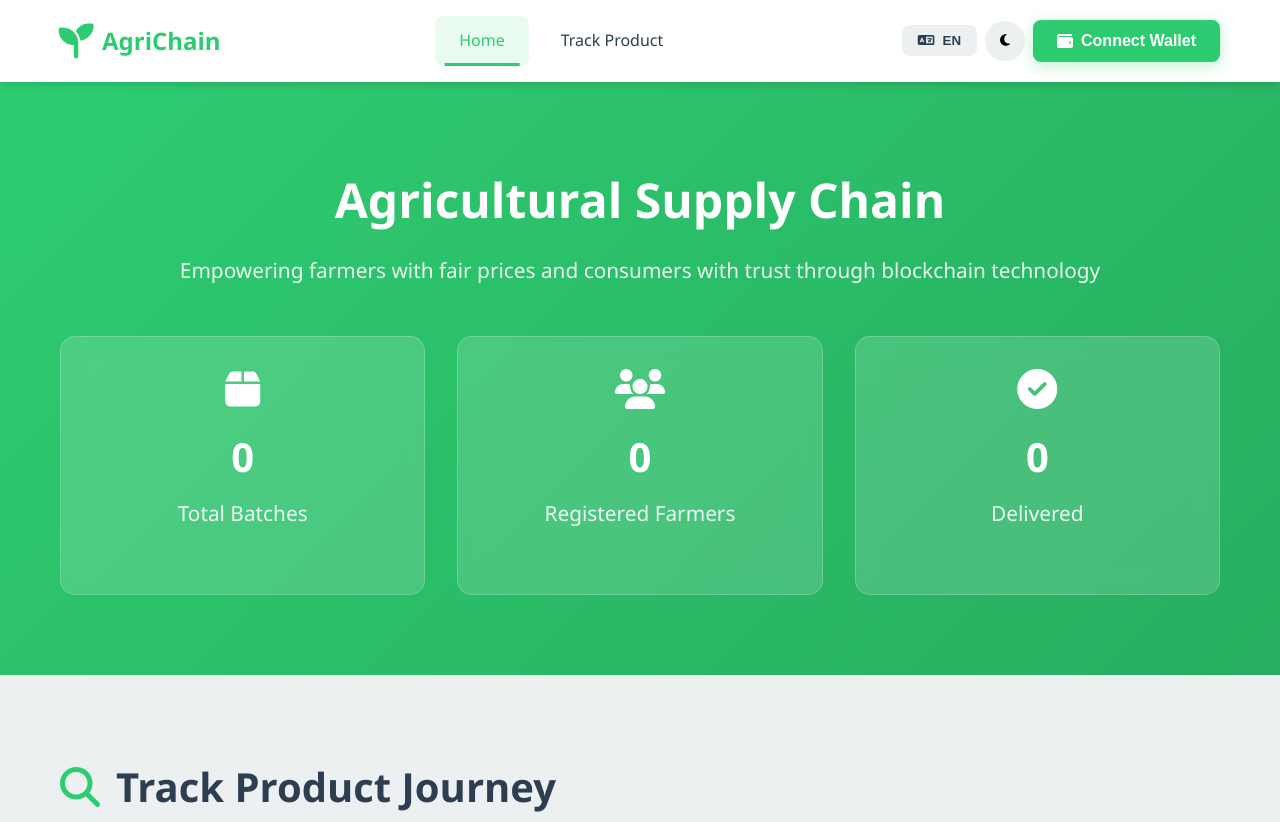
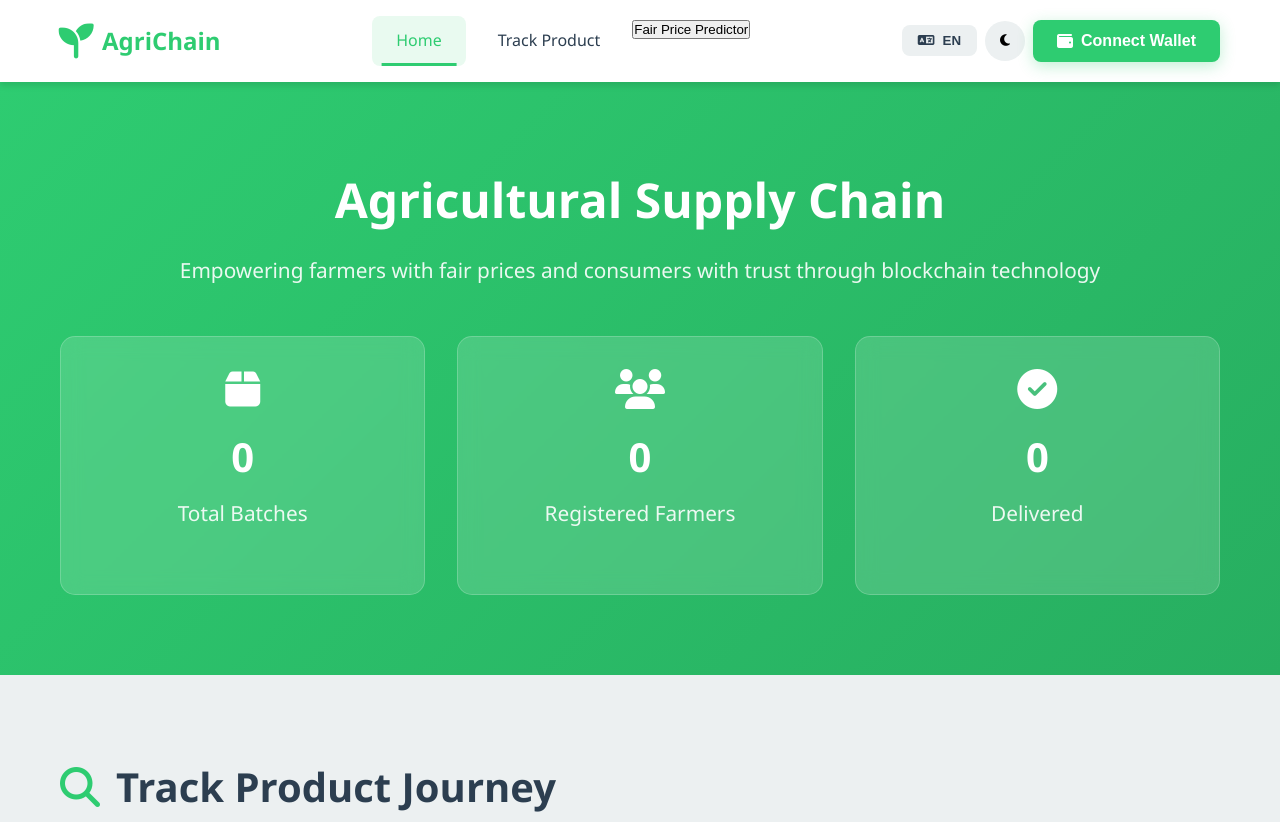
Before and after one commit to Franklin1312/Supply_Chain, a plain HTML site: page frontend/index.html in a window 1280 px wide. Shown: the top 822 px of the page. Drawn offline with nearby package versions, Linux system fonts and the light colour scheme; a script that the page names is missing.

Commit message:
Update index.html

```diff
--- a/frontend/index.html
+++ b/frontend/index.html
@@ -25,6 +25,10 @@
                     <a href="#track" class="nav-link" data-translate="nav_track">Track Product</a>
                     <a href="#purchase" class="nav-link" id="purchaseLink" style="display: none;" data-translate="nav_purchase">Purchase</a>
                     <a href="#updateState" class="nav-link" id="updateLink" style="display: none;" data-translate="nav_update">Update State</a>
+                    <a href="lan.html">
+  <button>Fair Price Predictor</button>
+</a>
+
                 </div>
                 <div class="nav-actions">
                     <div class="language-selector">
```
